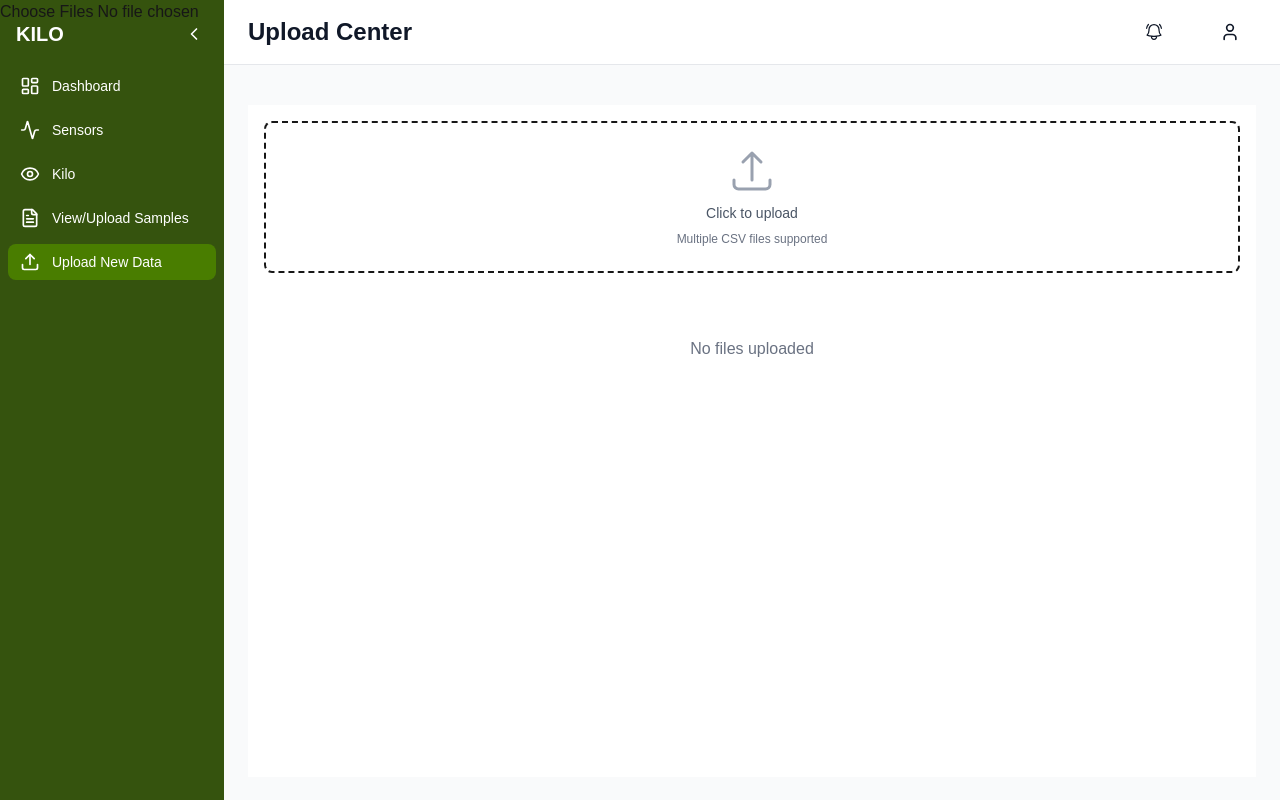
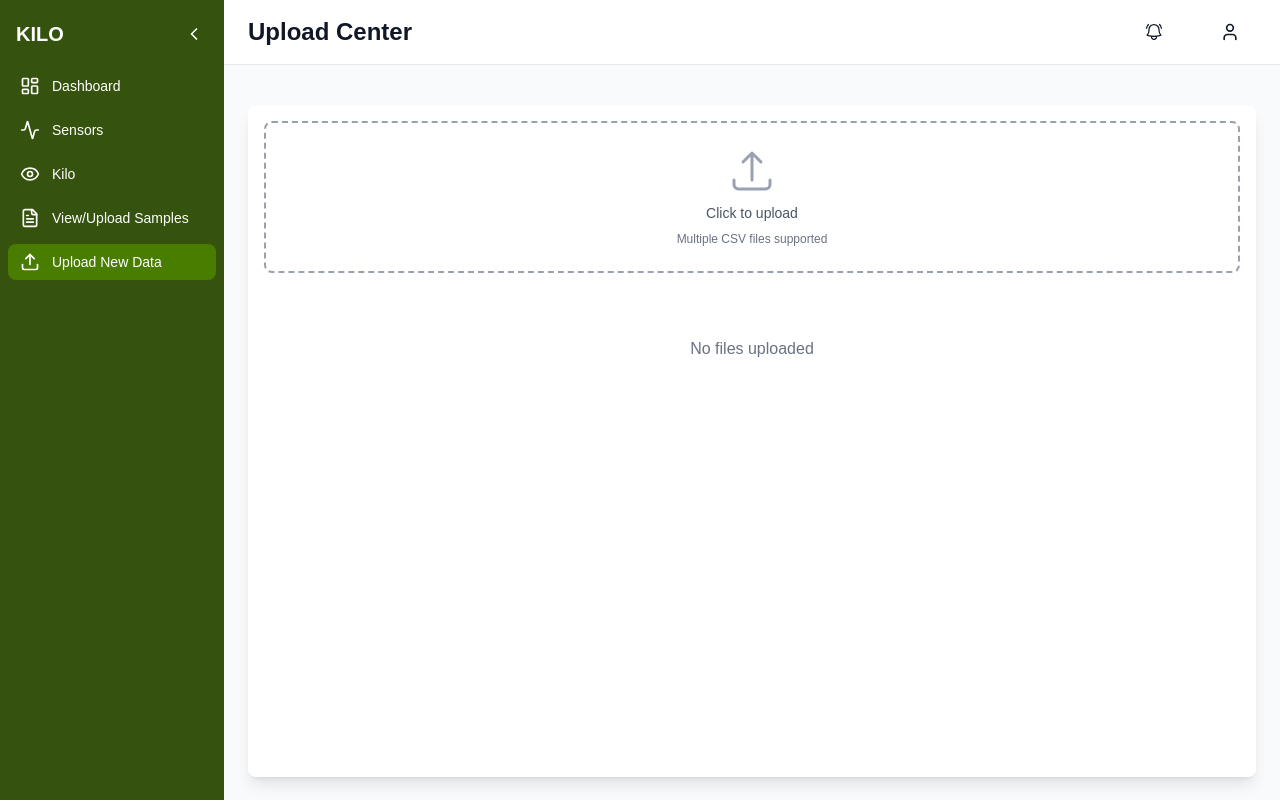
Before and after one commit to PurpleMaia/kilo-dashboard, a Next.js app: page /dashboard/upload in a window 1280 px wide. Built offline with nearby package versions, Linux system fonts and the light colour scheme.

Commit message:
fixed upload area issues

```diff
--- a/src/app/dashboard/upload/page.tsx
+++ b/src/app/dashboard/upload/page.tsx
@@ -227,20 +227,20 @@ export default function Upload() {
 
     return (
         <>
-        <div className="p-4 space-y-6 mt-4 bg-white ">
+        <div className="p-4 space-y-6 mt-4 bg-white md:shadow-lg md:rounded-lg">
 
             {/* Upload Area */}
-            <div className={`border-2 border-dashed rounded-lg p-6 transition-colors`}>
+            <div className={`border-2 border-dashed rounded-lg transition-all duration-200 hover:bg-gray-50 hover:border-gray-600 border-gray-400 relative cursor-pointer`}>
                 <input
                     ref={fileInputRef}
                     type="file"
                     accept=".csv"
                     multiple
                     onChange={handleFileInput}
-                    className="absolute inset-0 w-full h-1/3 cursor-pointer"
-                />
+                    className="opacity-0 cursor-pointer w-full h-full absolute"
+                    />
 
-                <div className="text-center">
+                <div className="my-6 text-center pointer-events-none">
                     <div className="space-y-2">
                     <ArrowUpTrayIcon className="mx-auto h-12 w-12 text-gray-400" />
                     <div className="text-sm text-gray-600">
```
